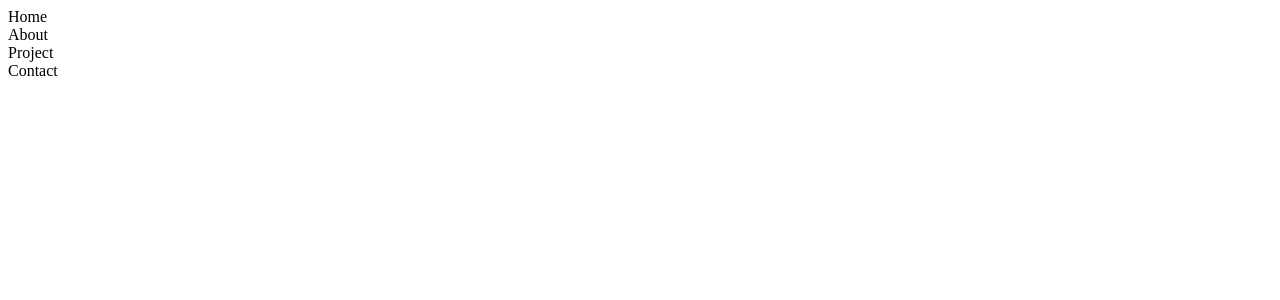
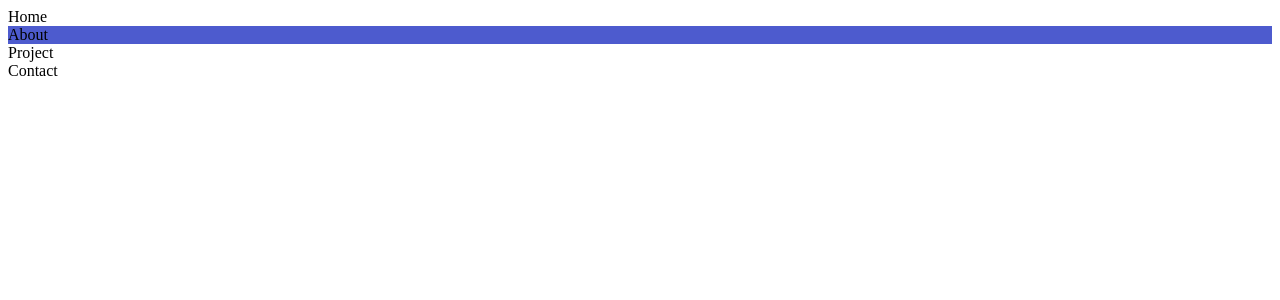
Before and after one commit to INDIANA-Jen/portfolio_client, a React (Vite) app: page / in a window 1280 px wide. Shown: the top 300 px of the page. Built offline with nearby package versions, Linux system fonts and the light colour scheme.

Commit message:
intsall sass-embedded

```diff
--- a/package.json
+++ b/package.json
@@ -22,6 +22,7 @@
     "eslint-plugin-react-hooks": "^5.2.0",
     "eslint-plugin-react-refresh": "^0.4.19",
     "globals": "^16.0.0",
+    "sass-embedded": "^1.86.3",
     "vite": "^6.3.0"
   }
 }
--- a/src/pages/About/About.jsx
+++ b/src/pages/About/About.jsx
@@ -1,8 +1,11 @@
 import React from 'react'
+import style from './About.module.scss'
 
 export default function About() {
     return (
 
-    <div>About</div>
+    <div className={style.container}>
+        About
+    </div>
 )
 }
--- a/src/pages/About/About.module.scss
+++ b/src/pages/About/About.module.scss
@@ -0,0 +1,5 @@
+@use '../../styles/Variables.scss' as*;
+
+.container{
+    background-color: $threeSecondaryColor;
+}
```
Also changed, not shown: 1 other file (tests, documents, lock files or other folders).
